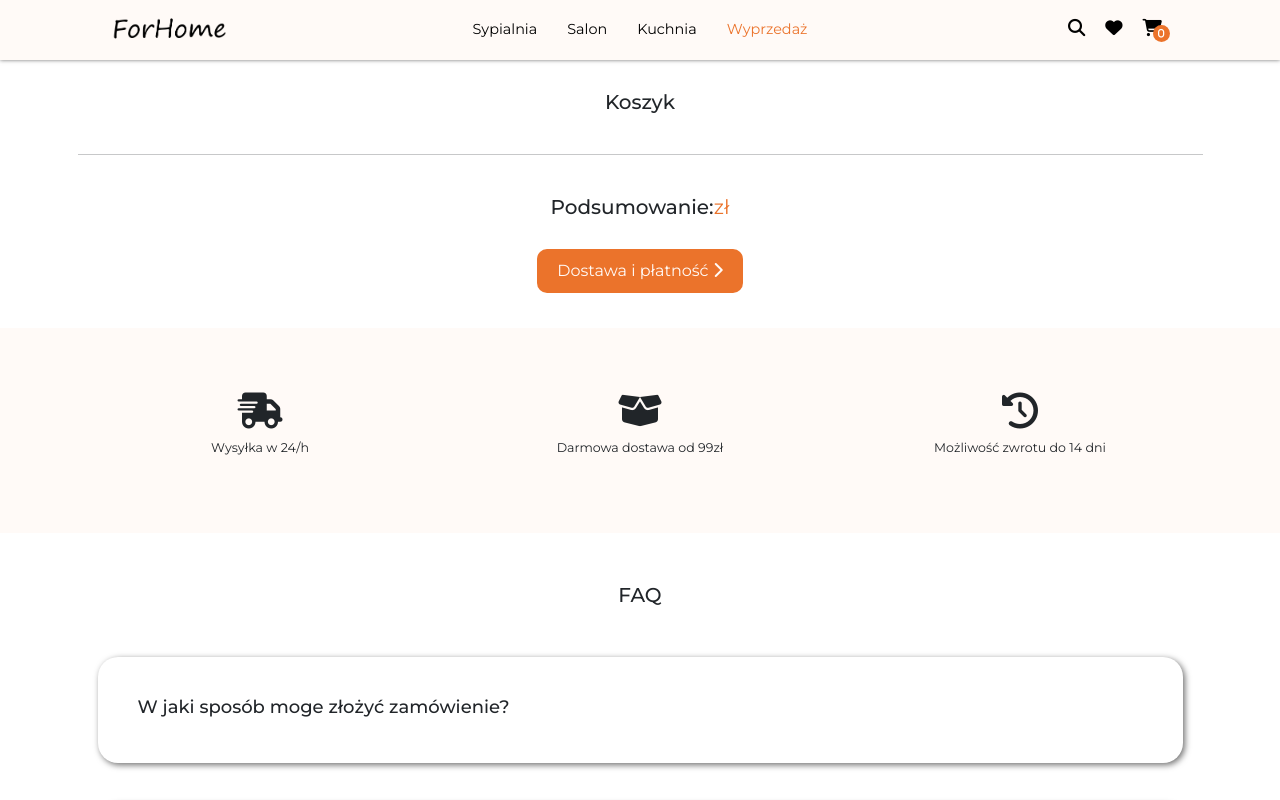
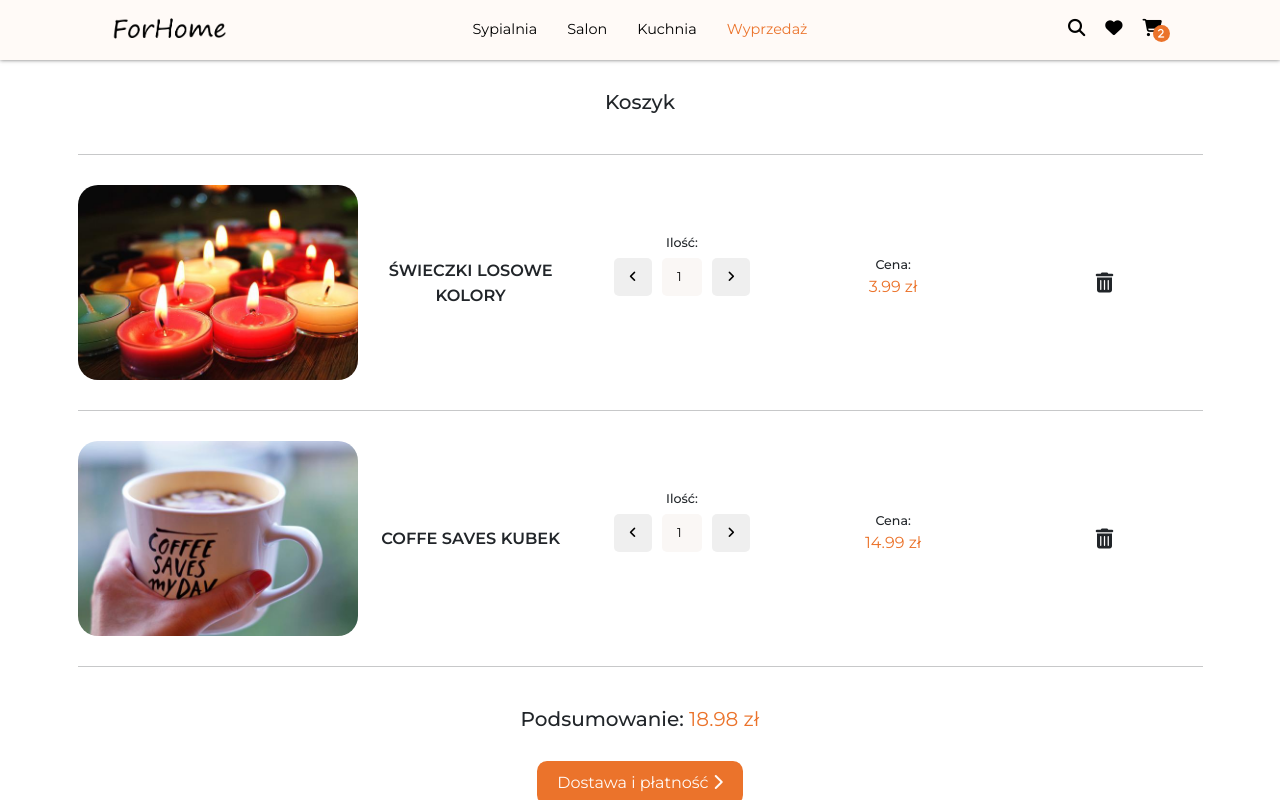
Before and after one commit to MilaKropeczka/ForHome-Shop-Online, a React (Create React App) app: page /#/Koszyk in a window 1280 px wide. Shown: the top 800 px of the page. Built offline with nearby package versions, Linux system fonts and the light colour scheme.

Commit message:
Add totalSum cart

```diff
--- a/src/App.js
+++ b/src/App.js
@@ -158,8 +158,8 @@ function App() {
 			imgLarge: false,
 			category: 'Salon',
 			fav: false,
-			amount: 0,
-			cart: false,
+			amount: 1,
+			cart: true,
 		},
 		{
 			id: 8,
@@ -222,8 +222,8 @@ function App() {
 			imgLarge: false,
 			category: `Kuchnia`,
 			fav: false,
-			amount: 0,
-			cart: false,
+			amount: 1,
+			cart: true,
 		},
 		{
 			id: 12,
--- a/src/components/Cart/Cart.js
+++ b/src/components/Cart/Cart.js
@@ -2,9 +2,17 @@ import Container from 'react-bootstrap/Container';
 import Row from 'react-bootstrap/Row';
 import Col from 'react-bootstrap/Col';
 import styles from './Cart.module.sass';
-import Koszyk from './Koszyk/Koszyk';
+// import Koszyk from './Koszyk/Koszyk';
+import { totalSum, Koszyk } from './Koszyk/Koszyk';
+import { useEffect, useState } from 'react';
 
 function Cart(props) {
+	const [allSum, setAllSum] = useState(totalSum);
+
+	useEffect(() => {
+		setAllSum(totalSum);
+	});
+
 	return (
 		<Container fluid='lg'>
 			<Row>
@@ -23,8 +31,8 @@ function Cart(props) {
 					<h2 className='text-center m-5'>
 						Podsumowanie:
 						<span className={`${styles.font}`}>
-							{/* {state} */}
-							zł
+							&nbsp;{allSum}
+							&nbsp;zł
 						</span>
 					</h2>
 					<button
--- a/src/components/Cart/Koszyk/Koszyk.js
+++ b/src/components/Cart/Koszyk/Koszyk.js
@@ -1,9 +1,9 @@
-import React from 'react';
 import Item from '../Item/Item';
 import Row from 'react-bootstrap/Row';
 
-function Kuchnia(props) {
-	let totalSum;
+let totalSum;
+
+function Koszyk(props) {
 	let sum;
 	let sumArr = [];
 	const mapItems = props.handleState.map((el) => {
@@ -43,4 +43,4 @@ function Kuchnia(props) {
 	return mapItems;
 }
 
-export default Kuchnia;
+export { Koszyk, totalSum };
```
